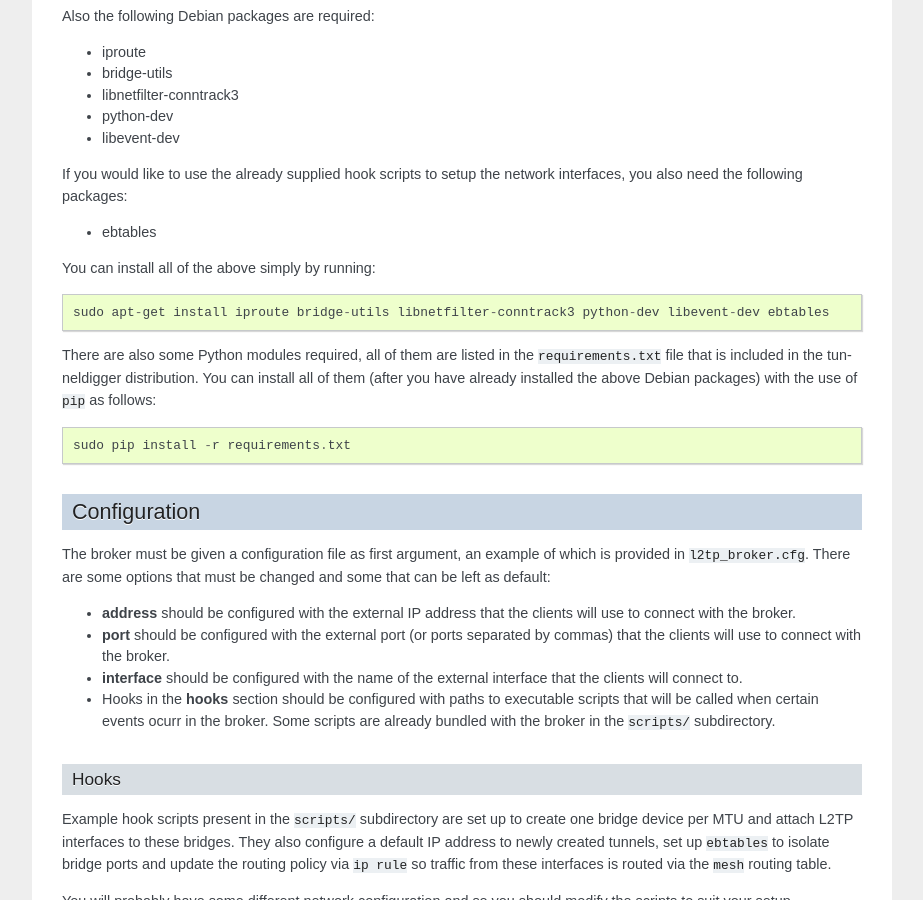
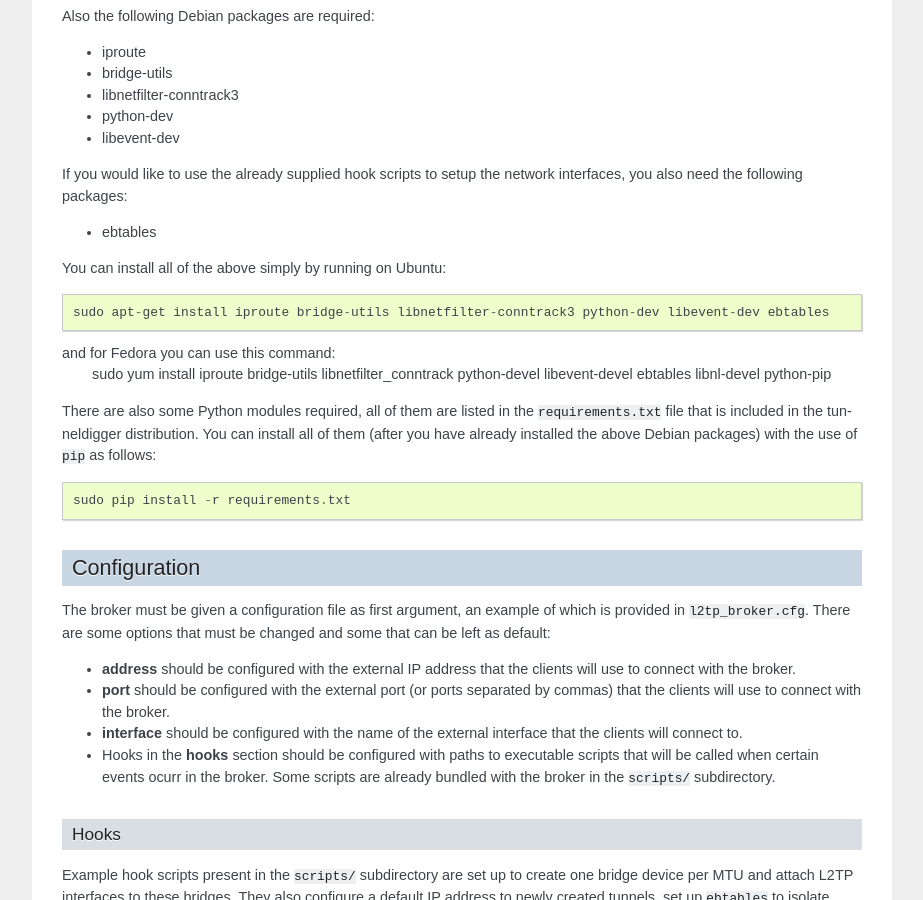
Before and after one commit to wlanslovenija/tunneldigger, a Sphinx documentation site: the page built from broker/docs/installation.rst, in a window 1280 px wide and 900 px high, scrolled down 671 px. Shown: the whole window, without its empty margins (198-1121 px from the left). Built offline with Sphinx 7.4.7, drawn with Linux system fonts in a browser that asks for light colours.

Commit message:
Update installation.rst
Added instructions Fedora package dependencies and how to install them

```diff
--- a/broker/docs/installation.rst
+++ b/broker/docs/installation.rst
@@ -46,9 +46,12 @@ interfaces, you also need the following packages:
 
 * ebtables
 
-You can install all of the above simply by running::
+You can install all of the above simply by running on Ubuntu::
 
     sudo apt-get install iproute bridge-utils libnetfilter-conntrack3 python-dev libevent-dev ebtables
+
+and for Fedora you can use this command:
+    sudo yum install iproute bridge-utils libnetfilter_conntrack python-devel libevent-devel ebtables libnl-devel python-pip
 
 There are also some Python modules required, all of them are listed in the
 ``requirements.txt`` file that is included in the tunneldigger distribution. You
```
